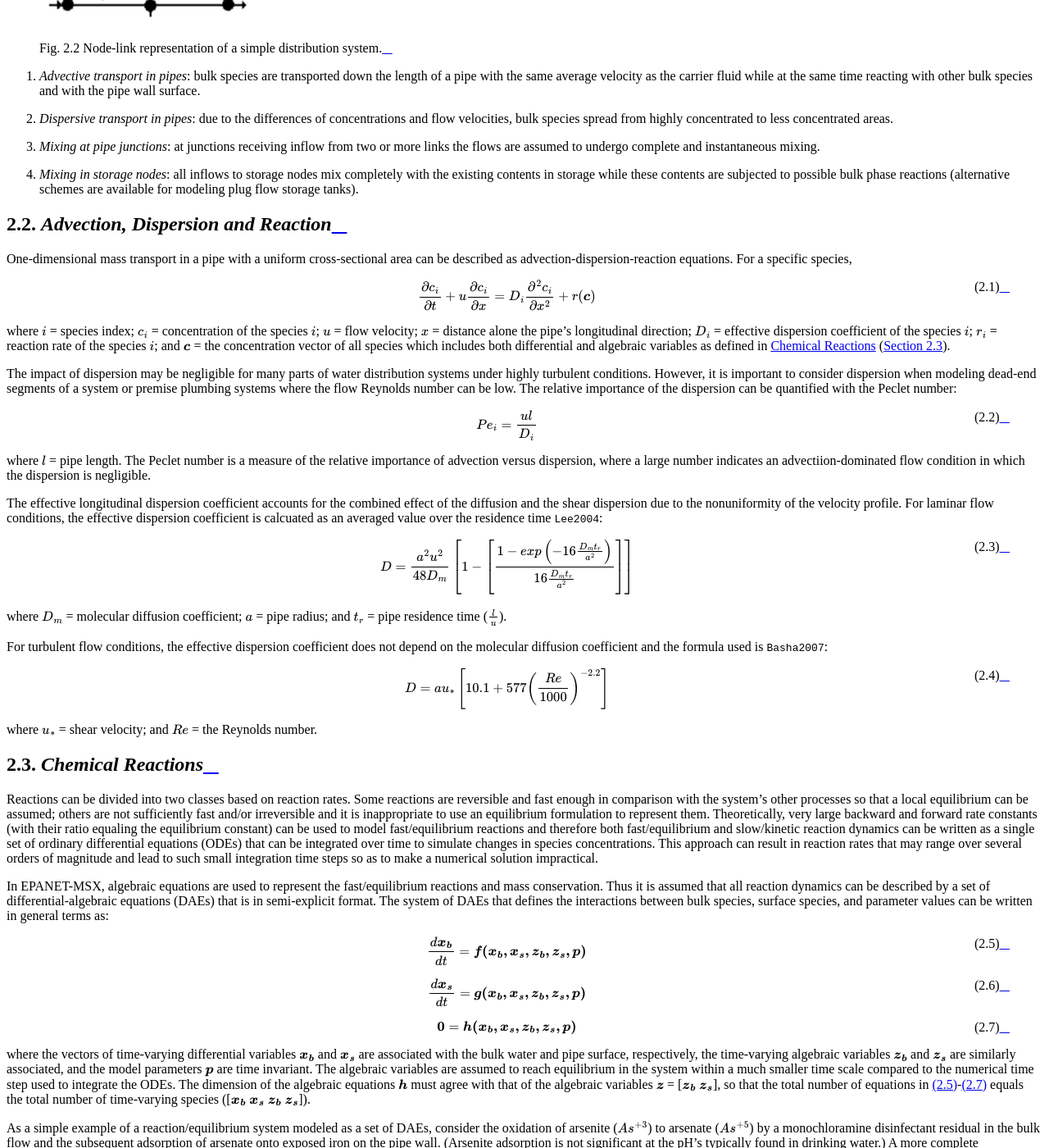
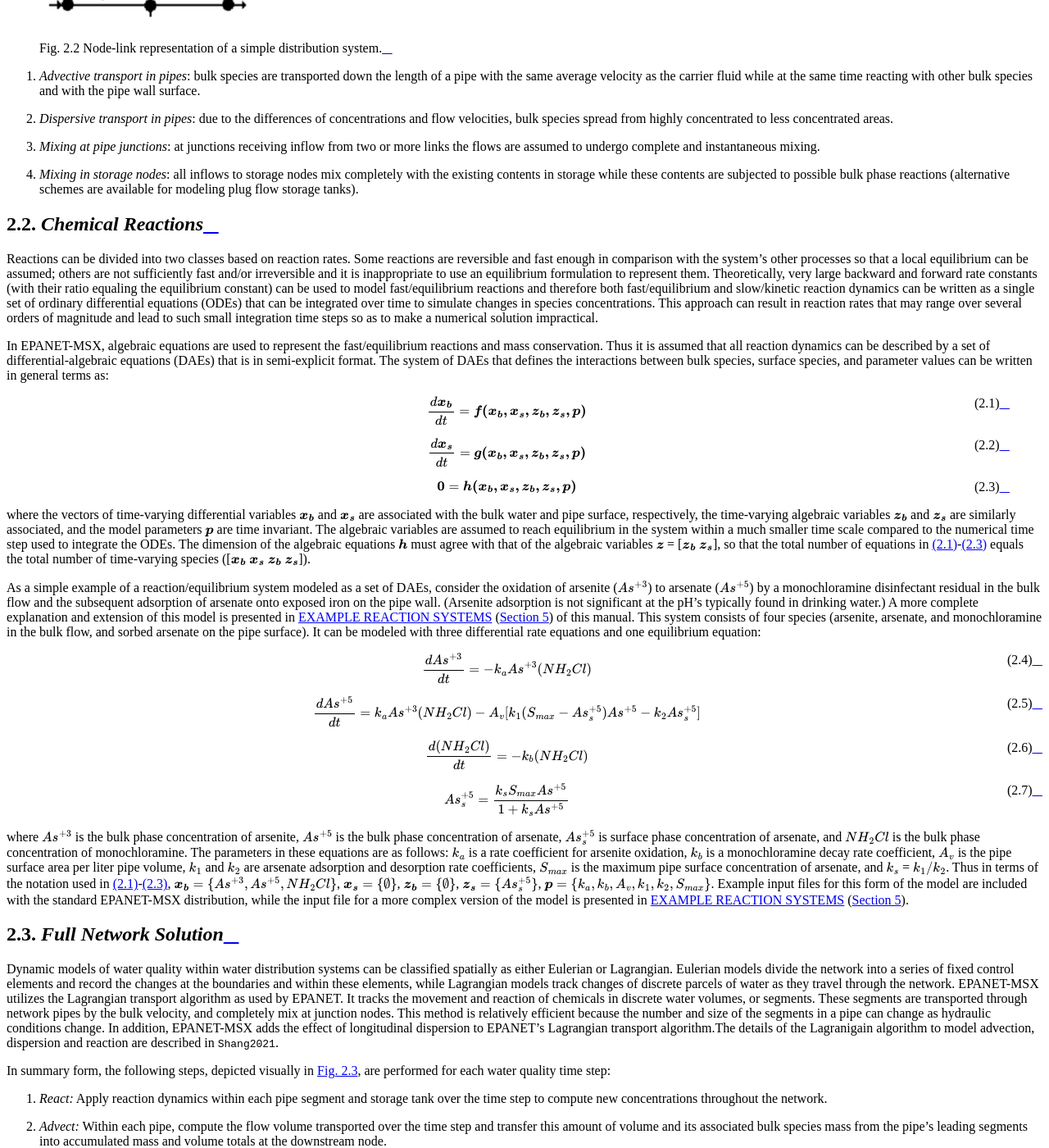
Before and after one commit to fengshang1972/EPANETMSX2Manual, a Sphinx documentation site: the page built from docs/2_framework.rst, in a window 1280 px wide and 1400 px high, scrolled down 1534 px. Shown: the whole window at 82% size. Built offline with Sphinx 7.4.7 and the Read the Docs theme 2.0.0, drawn with Linux system fonts in a browser that asks for light colours; cross-references to code outside the pages are shown as plain code; some of the changed text lies outside the part shown.

Commit message:
Based on the comments from Lew

```diff
--- a/docs/1_introduction.rst
+++ b/docs/1_introduction.rst
@@ -17,7 +17,7 @@
 systems. Its water quality component is limited to tracking the
 transport and fate of just a single chemical species, such as fluoride
 used in a tracer study or free chlorine used in a disinfectant decay
-study. And the longitudinal dispersion process, which can play an important role in affecting the water qualities
+study. In addition, the longitudinal dispersion process, which can play an important role in affecting the water qualities
 at the dead ends of a water distribution system, is not modeled in EPANET.
 This manual describes an extension to the original EPANET that
 allows it to model the advection, dispersion and reaction of any system of multiple, interacting chemical species.
@@ -58,8 +58,8 @@
 shortcoming provides the motivation to extend EPANET so that it can
 model reaction systems of any level of complexity.
 
-Another feature in the the current version of the EPANET-MSX is the modeling option to include dispersion process in the water quality modeling analysis of water distribution system. EPANET models the transport of a single species by solving one-dimensional
-advection-reaction (AR) equation; while the EPAENT-MSX solves a set of one-dimensional advection-dispersion-reaction (ADR) equations to analyze the water quality problems that involve mutiple interacting species.
+Another feature in EPANET-MSX is the option to include the dispersion process in the water quality modeling analysis of a water distribution system. EPANET models the transport of a single species by solving one-dimensional
+advection-reaction (AR) equation; while EPAENT-MSX solves a set of one-dimensional advection-dispersion-reaction (ADR) equations to analyze water quality transport of mutiple interacting species.
 
 The following sections of this manual describe the conceptual framework
 used by EPANET-MSX to model multiple reacting species within a
--- a/docs/2_framework.rst
+++ b/docs/2_framework.rst
@@ -89,58 +89,6 @@
    are subjected to possible bulk phase reactions (alternative schemes
    are available for modeling plug flow storage tanks).
 
-
-.. _section-advection_dispersion_reaction:
-
-*Advection, Dispersion and Reaction*
--------------------------------------
-
-One-dimensional mass transport in a pipe with a uniform
-cross-sectional area can be described as advection-dispersion-reaction equations. For a specific species,
-
- .. math::
-    \begin{aligned}
-    \frac{\partial {c_i}}  {\partial {t}} + u \frac{\partial {c_i}}  {\partial {x}}= D_i\frac{\partial^2 {c_i}}  {\partial {x^2}}+r(\boldsymbol{c})
-    \end{aligned}
-    :label: 1DADR
-
-where :math:`i` = species index; :math:`c_i` = concentration of the species :math:`i`; :math:`u` = flow velocity; :math:`x` = distance alone the pipe's longitudinal direction;
-:math:`D_i` = effective dispersion coefficient of the species :math:`i`; :math:`r_i` = reaction rate of the species :math:`i`; and :math:`\boldsymbol{c}` = the concentration vector of all species which includes both differential and algebraic variables as
-defined in :ref:`section-chemical_reaction` (:numref:`section-chemical_reaction`).
-
-The impact of dispersion may be negligible for many parts of water distribution systems under highly turbulent conditions. However, it is important to consider dispersion when modeling
-dead-end segments of a system or premise plumbing systems where the flow Reynolds number can be low. The relative importance of the dispersion can be
-quantified with the Peclet number:
-
- .. math::
-    \begin{aligned}
-    Pe_i = {\frac{ul}  {D_i}}
-    \end{aligned}
-    :label: Peclet_Number
-
-where :math:`l` = pipe length. The Peclet number is a measure of the relative importance of advection versus dispersion, where a large number indicates an advectiion-dominated flow condition in which the dispersion is negligible.
-
-The effective longitudinal dispersion coefficient accounts for the combined effect of the diffusion and the shear dispersion due to the
-nonuniformity of the velocity profile. For laminar flow conditions, the effective dispersion coefficient is calcuated as an averaged value over the residence time :cite:p:`Lee2004`:
-
- .. math::
-    \begin{aligned}
-    D = {\frac {a^2u^2} {48D_m}}\left[1-\left[\frac{1-exp\left(-16\frac{D_mt_r}{a^2}\right)}{16{\frac{D_mt_r}{a^2}}} \right] \right]
-    \end{aligned}
-    :label: Lee_formula
-
-where :math:`D_m` = molecular diffusion coefficient; :math:`a` = pipe radius; and :math:`t_r` = pipe residence time (:math:`\frac {l} {u}`).
-
-For turbulent flow conditions, the effective dispersion coefficient does not depend on the molecular diffusion coefficient and the formula
-used is :cite:p:`Basha2007`:
-
- .. math::
-    \begin{aligned}
-    D = au_{\ast}\left[10.1+577\left(\frac{Re}{1000}\right)^{-2.2}\right]
-    \end{aligned}
-    :label: Basha_formula
-
-where :math:`u_{\ast}` = shear velocity; and :math:`Re` = the Reynolds number.
 
 .. _section-chemical_reaction:
 
@@ -266,8 +214,8 @@
 water volumes, or segments. These segments are transported through
 network pipes by the bulk velocity, and completely mix at junction
 nodes. This method is relatively efficient because the number and size
-of the segments in a pipe can change as hydraulic conditions change. In addition, the effevtive dispersion along the
-longitudinal direction is modeled. The details of the Lagranigain algorithm to model advection, dispersion and reaction are described in :cite:p:`Shang2021`.
+of the segments in a pipe can change as hydraulic conditions change. In addition, EPANET-MSX adds the effect of longitudinal dispersion to EPANET's Lagrangian transport
+algorithm.The details of the Lagranigain algorithm to model advection, dispersion and reaction are described in :cite:p:`Shang2021`.
 
 In summary form, the following steps, depicted visually in :numref:`Figure_2_3`,
 are performed for each water quality time step:
@@ -415,6 +363,60 @@
 length of the overlapping intersection between segment :math:`j` and updated
 segment :math:`i`.
 
+
+.. _section-_dispersion:
+
+*Dispersion Modeling*
+----------------------
+
+One-dimensional mass transport in a pipe with a uniform
+cross-sectional area can be described as advection-dispersion-reaction equations. For a specific species,
+
+ .. math::
+    \begin{aligned}
+    \frac{\partial {c_i}}  {\partial {t}} + u \frac{\partial {c_i}}  {\partial {x}}= D_i\frac{\partial^2 {c_i}}  {\partial {x^2}}+r(\boldsymbol{c})
+    \end{aligned}
+    :label: 1DADR
+
+where :math:`i` = species index; :math:`c_i` = concentration of the species :math:`i`; :math:`u` = flow velocity; :math:`x` = distance alone the pipe's longitudinal direction;
+:math:`D_i` = effective dispersion coefficient of the species :math:`i`; :math:`r_i` = reaction rate of the species :math:`i`; and :math:`\boldsymbol{c}` = the concentration vector of all species which includes both differential and algebraic variables as
+defined in :ref:`section-chemical_reaction` (:numref:`section-chemical_reaction`).
+
+The impact of dispersion may be negligible for many parts of water distribution systems under highly turbulent conditions. However, it is important to consider dispersion when modeling
+dead-end segments of a system or premise plumbing systems where the flow Reynolds number can be low. The relative importance of the dispersion can be
+quantified with the Peclet number:
+
+ .. math::
+    \begin{aligned}
+    Pe_i = {\frac{ul}  {D_i}}
+    \end{aligned}
+    :label: Peclet_Number
+
+where :math:`l` = pipe length. The Peclet number is a measure of the relative importance of advection versus dispersion, where a large number indicates an advectiion-dominated flow condition in which the dispersion is negligible.
+
+The effective longitudinal dispersion coefficient accounts for the combined effect of molecular diffusion and shear dispersion due to the
+nonuniformity of the velocity profile. For laminar flow conditions, the effective dispersion coefficient is calcuated as an averaged value over the residence time :cite:p:`Lee2004`:
+
+ .. math::
+    \begin{aligned}
+    D = {\frac {a^2u^2} {48D_m}}\left[1-\left[\frac{1-exp\left(-16\frac{D_mt_r}{a^2}\right)}{16{\frac{D_mt_r}{a^2}}} \right] \right]
+    \end{aligned}
+    :label: Lee_formula
+
+where :math:`D_m` = molecular diffusion coefficient; :math:`a` = pipe radius; and :math:`t_r` = pipe residence time (:math:`\frac {l} {u}`).
+
+For turbulent flow conditions, the effective dispersion coefficient does not depend on the molecular diffusion coefficient and the formula
+used is :cite:p:`Basha2007`:
+
+ .. math::
+    \begin{aligned}
+    D = au_{\ast}\left[10.1+577\left(\frac{Re}{1000}\right)^{-2.2}\right]
+    \end{aligned}
+    :label: Basha_formula
+
+where :math:`u_{\ast}` = shear velocity; and :math:`Re` = the Reynolds number.
+
+
 .. _section-model_implementation:
 
 *Model Implementation*
@@ -455,7 +457,8 @@
 and level of accuracy, the degree of which will likely be very system
 dependent.
 
-Mass balance report is now provided for all the species that are represented by the differential variables, :math:`\boldsymbol{x_b}` and :math:`\boldsymbol{x_s}`.
+A mass balance report is provided for all species that are represented by the differential variables, :math:`\boldsymbol{x_b}` and :math:`\boldsymbol{x_s}`.
+For each specie the report lists the ratio of the total mass entering the system to the total mass leaving the system (including mass lost to reaction).
 
-The current version of EPANET-MSX (2.0) takes an operator splitting approach and the dispersion process can be optionally modeled after solving the advection and reaction equations. Computationally it is not efficient to inclue all the pipes since the flow is highly turbulent and the dispersion effect is
-negligible in many pipes. EPANET-MSX provides an option to exclude pipes based on the relative importance of the advection over dispersion, i.e. the Peclet number.
+Dispersion modeling of particular species can be excluded from the network solution procedure by not assigning them a molecular diffusivity. It can also be excluded for pipes that experience highly turbulent
+flow resulting in a Peclet number (:eq:`Peclet_Number`) above a user-specified limit.
--- a/docs/3_programusage.rst
+++ b/docs/3_programusage.rst
@@ -9,10 +9,10 @@
 PROGRAM USAGE
 ==============
 
-EPANET-MSX is distributed in a compressed archive file named
-EPANETMSX.ZIP. The contents of this archive are listed in :numref:`table-files`. The
-top level archive folder contains a *Readme.txt* file that describes the
-contents of the archive and procedures for reporting bugs.
+EPANET-MSX is a 64-bit application that runs under Microsoft Windows 7 or higher. It is distributed in
+a compressed archive file named EPANETMSX.ZIP. The contents of this archive are listed in :numref:`table-files`.
+The top level archive folder contains a *Readme.txt* file that describes the contents of the archive and procedures
+for reporting bugs.
 
  .. tabularcolumns:: |p{4cm}|p{11cm}|
 
@@ -292,6 +292,7 @@
 Windows DLL (or a Linux shared object library), such as C, C++, Visual
 Basic, and Delphi Pascal. Section :ref:`sectoolkit` describes each function included in
 the MSX toolkit library. The functions in the EPANET toolkit library are
+documented online at `http://wateranalytics.org/EPANET/ <http://wateranalytics.org/EPANET>`__.
 described in the Help file distributed with that toolkit (available at `https://www.epa.gov/water-research/epanet <https://www.epa.gov/water-research/epanet>`__).
 
 As an example of how the library can be used to construct an
@@ -329,9 +330,8 @@
 *ENclose*.
 
 If the source code in :numref:`ex_source_file` was saved to a file named *msxepanet.c*
-then it could be compiled into an executable named *epanetmsx.exe* by
-using the following commands with the Microsoft C/C++ command line
-compiler:
+then it could be compiled into an executable named *epanetmsx.exe* by first opening a
+Microsoft Visual Studio command prompt window and then using the following commands:
 
 *CL  /c  epanetmsx.c*
 
@@ -364,16 +364,14 @@
 EPANET-MSX has the option to compile the chemical reaction equations that a user specifies within their MSX input
 file using a C compiler that already resides on the user's system. This can speed up execution times by a factor of 2 to 5,
 depending on the nature of the reaction system and the choice of integration method. This option is available on Windows
-operating systems that have either the Microsoft Visual C++ compiler or the MinGW port of the Gnu C++ compiler installed,
+operating systems that have either the Microsoft Visual Studio C++ compiler or the MinGW port of the Gnu C++ compiler installed,
 or on Linux systems with the Gnu C++ compiler. To utilize this option, one adds the following command to the :ref:`options` (:numref:`options`)
 section of the MSX input file:
 
 **COMPILER** choice
 
-where choice is **VC** for the Visual C++ compiler, **GC** for the MinGW or Gnu C++ compilers, or **NONE** for no compiler
-(the default compiler option). You can determine if your Windows system already has one of these compilers installed
-by opening a Command Prompt window and issuing the command CL for the Visual C++ compiler or gcc for the MinGW compiler.
-If the system responds with a message saying that the command is not recognized, then the compiler is either not installed
-or has not been configured for general use.
+where choice is **VC** for the Visual Studio C++ compiler, **GC** for the MinGW or Gnu C++ compilers, or **NONE** for no compiler
+(the default compiler option). To determine if your Windows system has the Visual Studio C++ build tools installed you can check to
+see if a Visual Studio folder appears on your Start Menu. To check for the MinGW compiler, open a Command Prompt window and enter *gcc*.
 
 The Gnu compiler comes standard with most Linux installations.
--- a/docs/4_inputformat.rst
+++ b/docs/4_inputformat.rst
@@ -49,7 +49,7 @@
  | **[PARAMETERS]**    | allows parameter values to be assigned on a pipe   |
  |                     | by pipe basis                                      |
  +---------------------+----------------------------------------------------+
- | **[DISPERSION]**    | specifies the relative molecular diffusivity of    |
+ | **[DIFFUSIVITY]**   | specifies the relative molecular diffusivity of    |
  |                     | bulk species                                       |
  +---------------------+----------------------------------------------------+
  | **[PATTERNS]**      | defines time patterns used with input sources      |
@@ -365,7 +365,7 @@
 
       Terms can be used to simplify reaction rate or equilibrium expressions that would otherwise be unwieldy to write all on one line or have the same terms repeated in several different rate/equilibrium equations. The definition and use of TERMS, when those terms are common and appear in multiple rate or equilibrium expressions, may speed computation because the common term expression requires only one evaluation.
 
-      Hydraulic variables consist of the following reserved names:
+      Hydraulic variables consist of the following reserved names and use the unit system specified in the EPANET input file:
 
       **D** :math:`\ \ \ ` pipe diameter (feet or meters)
 
@@ -835,14 +835,14 @@
       P1 0.0 0.0 0.0 0.0 0.0 0.0
 
 
-.. _dispersion:
+.. _diffusivity:
 
-**[DISPERSION]**
+**[DIFFUSIVITY]**
 ------------------
 
    **Purpose:**
 
-      Defines the relative diffusivity of the species to be incorporated in the dispesion modeling.
+      Defines the relative diffusivity of the species to be included when modeling longitudinal dispersion.
 
    **Formats:**
 
```
Also changed, not shown: other parts of docs/3_programusage.rst (+1 -1 lines), other parts of docs/4_inputformat.rst (+1 -1 lines), docs/toolkit.rst (+4 -8 lines), 1 other file.
